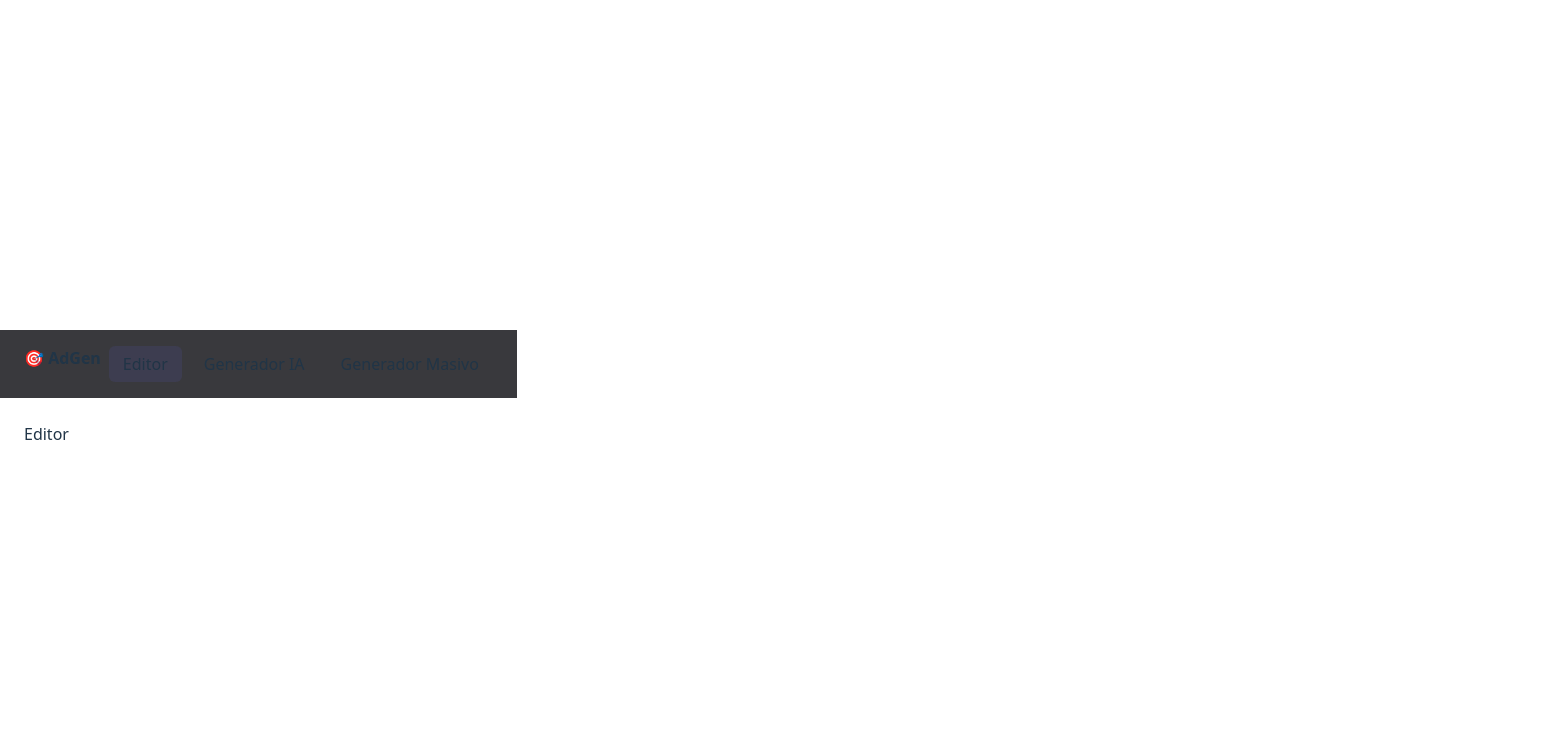
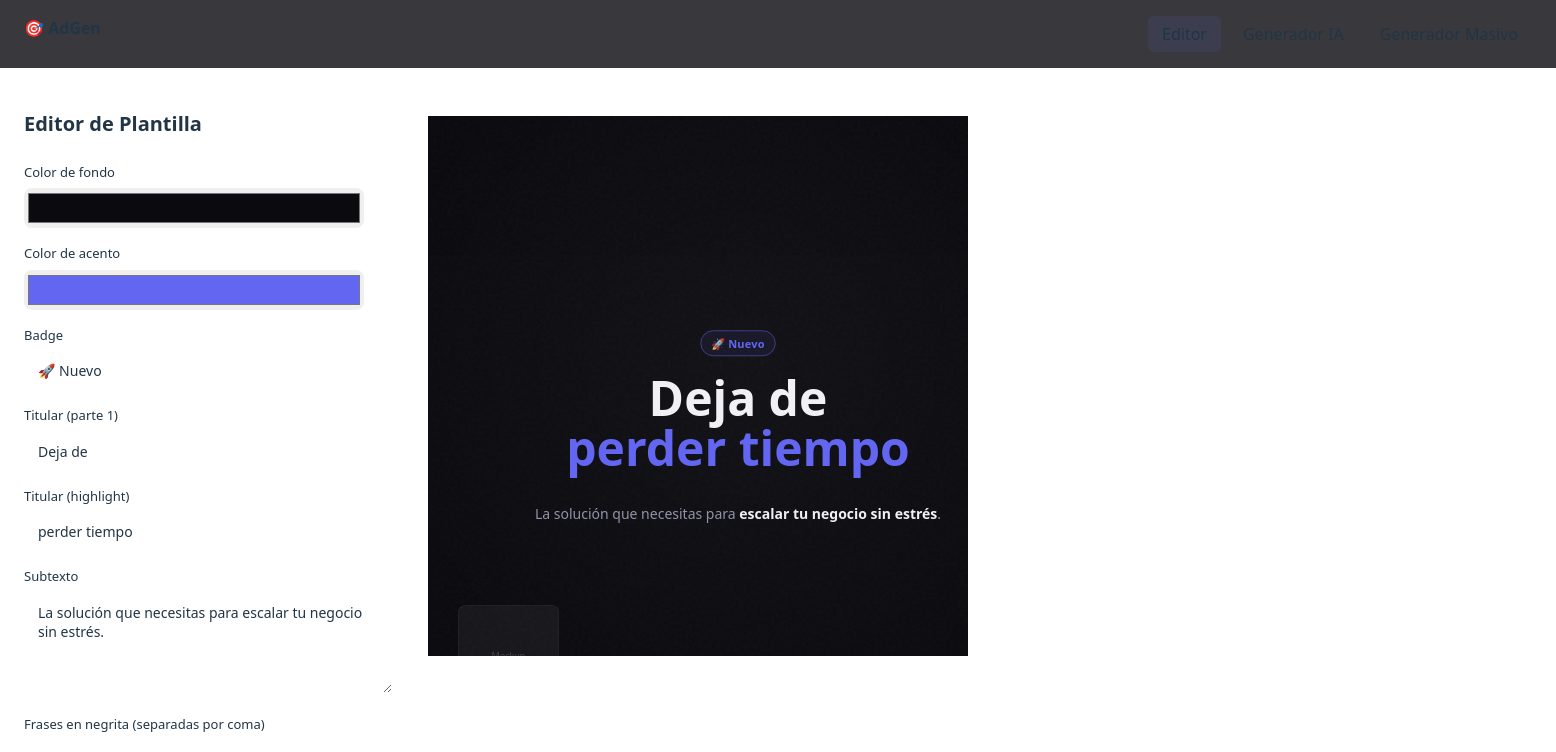
Before and after one commit to karlmoz79/app-plubilcidad, a React (Vite) app: page / in a window 1280 px wide. Shown: the top 752 px of the page, 1556 px wide, since content can reach past the window. Built offline with nearby package versions, Linux system fonts and the light colour scheme; the HTML template or start-up script is replaced by a standard one.

Commit message:
feat: página editor con preview en tiempo real y exportación PNG

```diff
--- a/src/pages/EditorPage.jsx
+++ b/src/pages/EditorPage.jsx
@@ -1,3 +1,184 @@
+import { useState, useRef } from "react";
+import { toPng } from "html-to-image";
+import AdCanvas from "../components/AdCanvas";
+
+const inputStyle = {
+  width: "100%",
+  padding: "10px 14px",
+  background: "var(--bg-card)",
+  border: "1px solid var(--border)",
+  borderRadius: "8px",
+  color: "var(--text-primary)",
+  fontSize: "14px",
+  fontFamily: "inherit",
+  marginBottom: "16px",
+};
+
+const labelStyle = {
+  display: "block",
+  fontSize: "13px",
+  fontWeight: 500,
+  color: "var(--text-secondary)",
+  marginBottom: "6px",
+};
+
 export default function EditorPage() {
-  return <div>Editor</div>;
+  const [ad, setAd] = useState({
+    bg: "#0a0a0f",
+    accent: "#6366f1",
+    badge: "🚀 Nuevo",
+    headlineStart: "Deja de",
+    headlineHighlight: "perder tiempo",
+    subtext: "La solución que necesitas para escalar tu negocio sin estrés.",
+    boldPhrases: ["escalar tu negocio", "sin estrés"],
+  });
+
+  const [boldInput, setBoldInput] = useState(
+    "escalar tu negocio, sin estrés"
+  );
+
+  const canvasRef = useRef(null);
+
+  const handleBoldChange = (value) => {
+    setBoldInput(value);
+    const phrases = value
+      .split(",")
+      .map((s) => s.trim())
+      .filter((s) => s);
+    setAd((prev) => ({ ...prev, boldPhrases: phrases }));
+  };
+
+  const handleExport = async () => {
+    try {
+      const dataUrl = await toPng(canvasRef.current, { pixelRatio: 1 });
+      const link = document.createElement("a");
+      link.download = "anuncio.png";
+      link.href = dataUrl;
+      link.click();
+    } catch (err) {
+      console.error("Error exportando:", err);
+    }
+  };
+
+  return (
+    <div style={{ display: "flex", gap: "40px", height: "100%" }}>
+      <div style={{ width: "340px", flexShrink: 0 }}>
+        <h2
+          style={{
+            fontSize: "20px",
+            fontWeight: 600,
+            marginBottom: "24px",
+          }}
+        >
+          Editor de Plantilla
+        </h2>
+
+        <label style={labelStyle}>Color de fondo</label>
+        <input
+          type="color"
+          value={ad.bg}
+          onChange={(e) => setAd({ ...ad, bg: e.target.value })}
+          style={{
+            width: "100%",
+            height: "40px",
+            border: "1px solid var(--border)",
+            borderRadius: "8px",
+            cursor: "pointer",
+            marginBottom: "16px",
+          }}
+        />
+
+        <label style={labelStyle}>Color de acento</label>
+        <input
+          type="color"
+          value={ad.accent}
+          onChange={(e) => setAd({ ...ad, accent: e.target.value })}
+          style={{
+            width: "100%",
+            height: "40px",
+            border: "1px solid var(--border)",
+            borderRadius: "8px",
+            cursor: "pointer",
+            marginBottom: "16px",
+          }}
+        />
+
+        <label style={labelStyle}>Badge</label>
+        <input
+          type="text"
+          value={ad.badge}
+          onChange={(e) => setAd({ ...ad, badge: e.target.value })}
+          style={inputStyle}
+        />
+
+        <label style={labelStyle}>Titular (parte 1)</label>
+        <input
+          type="text"
+          value={ad.headlineStart}
+          onChange={(e) => setAd({ ...ad, headlineStart: e.target.value })}
+          style={inputStyle}
+        />
+
+        <label style={labelStyle}>Titular (highlight)</label>
+        <input
+          type="text"
+          value={ad.headlineHighlight}
+          onChange={(e) =>
+            setAd({ ...ad, headlineHighlight: e.target.value })
+          }
+          style={inputStyle}
+        />
+
+        <label style={labelStyle}>Subtexto</label>
+        <textarea
+          value={ad.subtext}
+          onChange={(e) => setAd({ ...ad, subtext: e.target.value })}
+          style={{ ...inputStyle, minHeight: "80px", resize: "vertical" }}
+        />
+
+        <label style={labelStyle}>Frases en negrita (separadas por coma)</label>
+        <input
+          type="text"
+          value={boldInput}
+          onChange={(e) => handleBoldChange(e.target.value)}
+          style={inputStyle}
+        />
+
+        <button
+          className="btn-primary"
+          onClick={handleExport}
+          style={{ width: "100%", marginTop: "8px" }}
+        >
+          📥 Exportar PNG
+        </button>
+      </div>
+
+      <div
+        style={{
+          flex: 1,
+          background: "var(--bg-card)",
+          borderRadius: "12px",
+          padding: "24px",
+          display: "flex",
+          alignItems: "flex-start",
+          justifyContent: "center",
+          overflow: "auto",
+        }}
+      >
+        <div
+          style={{
+            transform: "scale(0.5)",
+            transformOrigin: "top left",
+            width: "1080px",
+            height: "1080px",
+            overflow: "hidden",
+          }}
+        >
+          <div style={{ width: "1080px", height: "1080px" }}>
+            <AdCanvas ref={canvasRef} {...ad} />
+          </div>
+        </div>
+      </div>
+    </div>
+  );
 }
```
